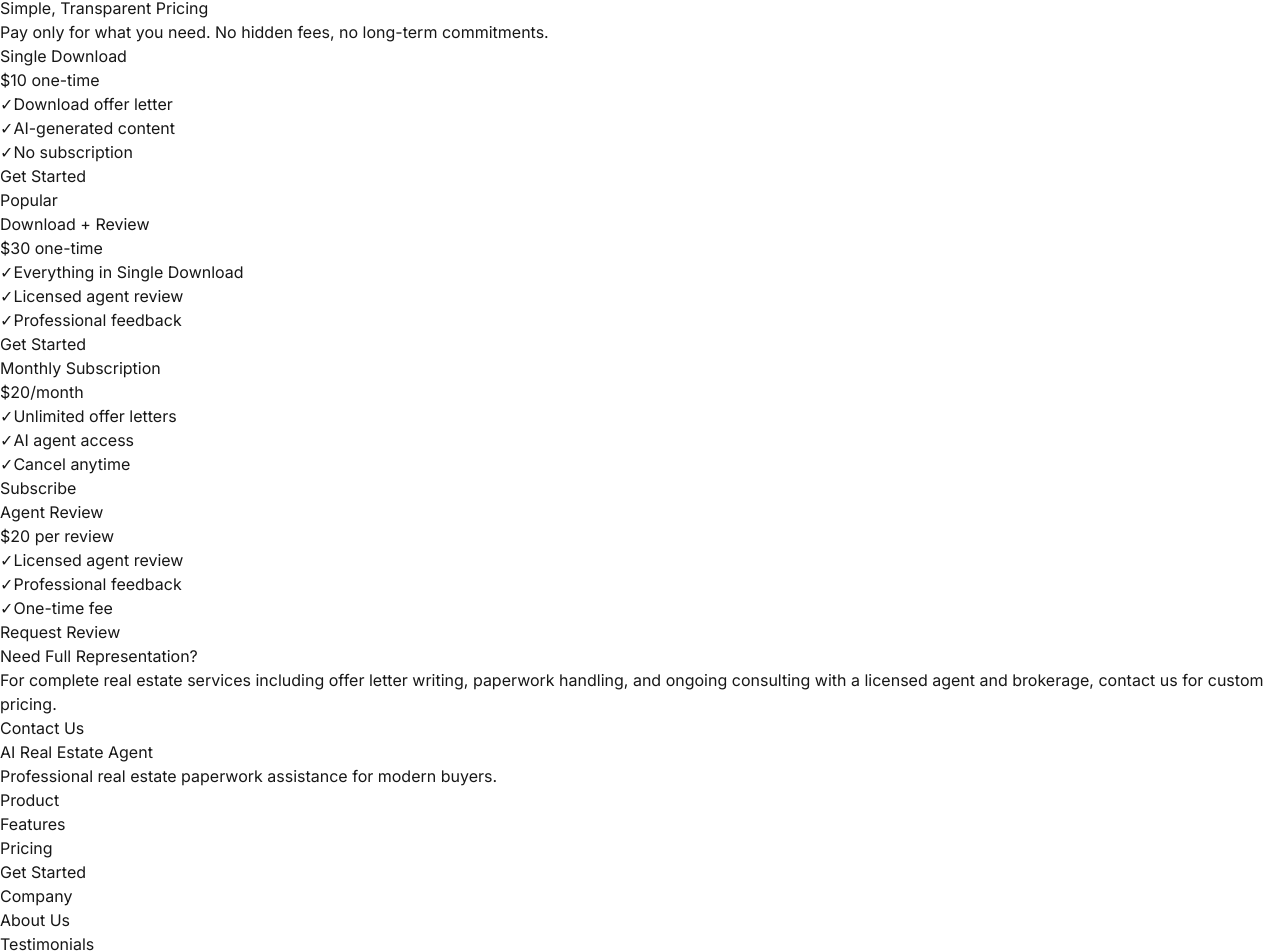
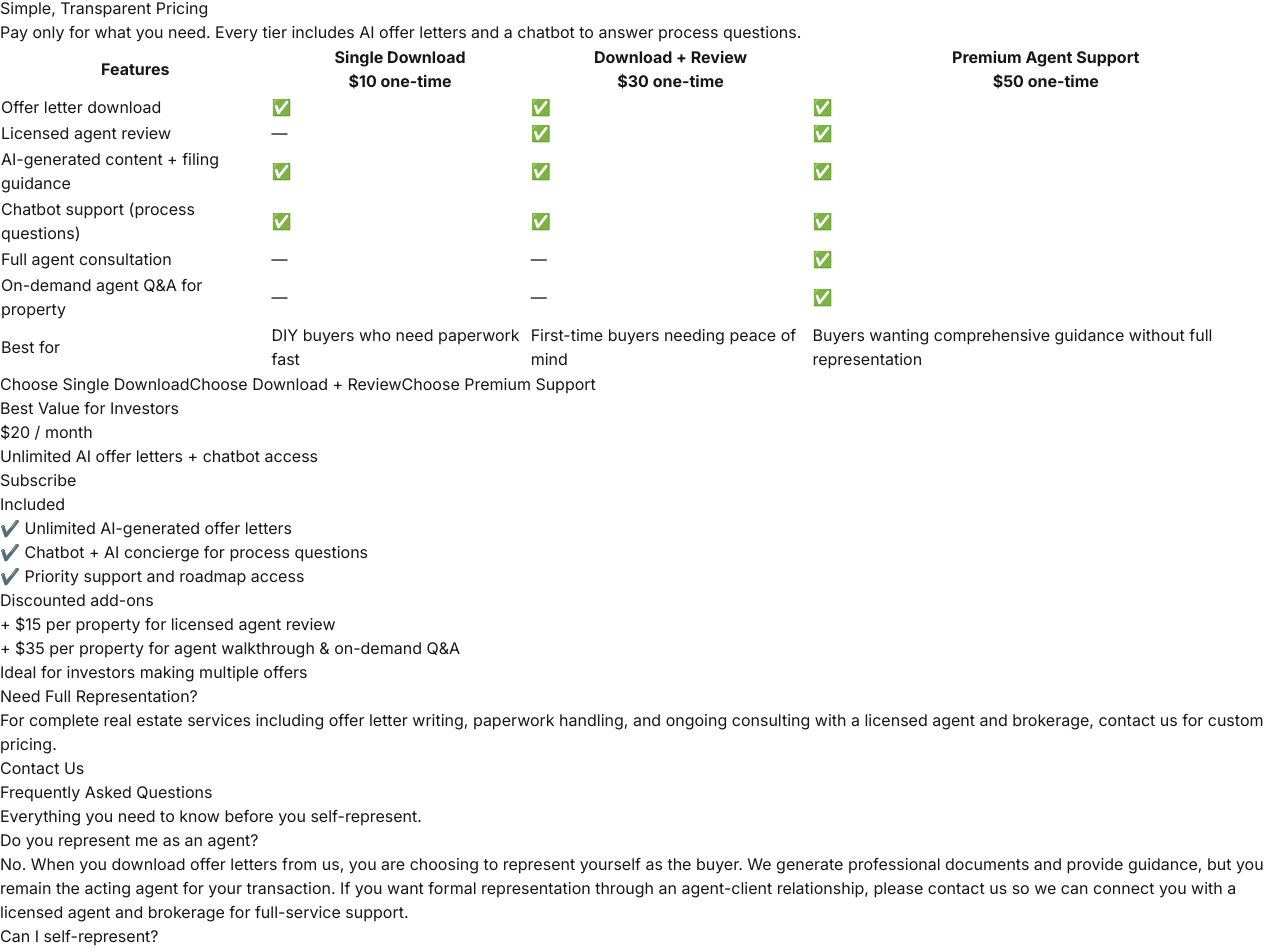
Before and after one commit to hudeintres/ai-real-estate-agent, a Next.js app in the folder apps/web/: page / in a window 1280 px wide. Shown: the part 1132-2084 px from the top of the page. Built offline with nearby package versions, Linux system fonts and the light colour scheme.

Commit message:
updated pricing and faq

```diff
--- a/apps/web/src/app/page.tsx
+++ b/apps/web/src/app/page.tsx
@@ -15,6 +15,7 @@ export default function Home() {
               <a href="#about" className="text-gray-700 hover:text-blue-600 transition">About</a>
               <a href="#testimonials" className="text-gray-700 hover:text-blue-600 transition">Testimonials</a>
               <a href="#pricing" className="text-gray-700 hover:text-blue-600 transition">Pricing</a>
+              <a href="#faq" className="text-gray-700 hover:text-blue-600 transition">FAQ</a>
             </div>
             <Link
               href="/property"
@@ -215,127 +216,146 @@ export default function Home() {
           <div className="text-center mb-16">
             <h2 className="text-4xl font-bold text-gray-900 mb-4">Simple, Transparent Pricing</h2>
             <p className="text-xl text-gray-600">
-              Pay only for what you need. No hidden fees, no long-term commitments.
+              Pay only for what you need. Every tier includes AI offer letters and a chatbot to answer process questions.
             </p>
           </div>
-          <div className="grid md:grid-cols-2 lg:grid-cols-4 gap-6 max-w-6xl mx-auto">
-            {/* Single Download */}
-            <div className="bg-white rounded-lg shadow-lg p-6 border-2 border-gray-200">
-              <h3 className="text-2xl font-bold mb-2 text-gray-800">Single Download</h3>
-              <div className="mb-4">
-                <span className="text-4xl font-bold text-gray-900">$10</span>
-                <span className="text-gray-600"> one-time</span>
+
+          <div className="bg-white rounded-2xl shadow-xl overflow-hidden">
+            <div className="overflow-x-auto">
+              <table className="min-w-full border-separate" style={{ borderSpacing: 0 }}>
+                <thead className="bg-gray-900 text-white">
+                  <tr>
+                    <th className="py-4 px-6 text-left text-sm font-semibold uppercase tracking-wider">Features</th>
+                    {[
+                      { name: 'Single Download', price: '$10 one-time', emphasis: false },
+                      { name: 'Download + Review', price: '$30 one-time', emphasis: true },
+                      { name: 'Premium Agent Support', price: '$50 one-time', emphasis: false },
+                    ].map((tier) => (
+                      <th
+                        key={tier.name}
+                        className={`py-4 px-6 text-center text-sm font-semibold uppercase tracking-wider ${
+                          tier.emphasis ? 'bg-blue-600' : ''
+                        }`}
+                      >
+                        <div className="text-lg font-bold">{tier.name}</div>
+                        <div className="text-sm font-normal opacity-90">{tier.price}</div>
+                      </th>
+                    ))}
+                  </tr>
+                </thead>
+                <tbody>
+                  {[
+                    {
+                      label: 'Offer letter download',
+                      values: [true, true, true],
+                    },
+                    {
+                      label: 'Licensed agent review',
+                      values: [false, true, true],
+                    },
+                    {
+                      label: 'AI-generated content + filing guidance',
+                      values: [true, true, true],
+                    },
+                    {
+                      label: 'Chatbot support (process questions)',
+                      values: [true, true, true],
+                    },
+                    {
+                      label: 'Full agent consultation',
+                      values: [false, false, true],
+                    },
+                    {
+                      label: 'On-demand agent Q&A for property',
+                      values: [false, false, true],
+                    },
+                    {
+                      label: 'Best for',
+                      values: [
+                        'DIY buyers who need paperwork fast',
+                        'First-time buyers needing peace of mind',
+                        'Buyers wanting comprehensive guidance without full representation',
+                      ],
+                      isText: true,
+                    },
+                  ].map((row) => (
+                    <tr key={row.label} className="border-t border-gray-200">
+                      <td className="py-5 px-6 text-gray-900 font-medium text-base bg-gray-50">{row.label}</td>
+                      {row.values.map((value, idx) => (
+                        <td key={`${row.label}-${idx}`} className="py-5 px-6 text-center text-gray-800">
+                          {row.isText ? (
+                            <span className="text-sm text-gray-600">{value as string}</span>
+                          ) : value ? (
+                            <span className="text-2xl" role="img" aria-label="included">
+                              ✅
+                            </span>
+                          ) : (
+                            <span className="text-2xl text-gray-300" role="img" aria-label="not included">
+                              —
+                            </span>
+                          )}
+                        </td>
+                      ))}
+                    </tr>
+                  ))}
+                </tbody>
+              </table>
             </div>
-              <ul className="space-y-3 mb-6 text-gray-700">
-                <li className="flex items-start">
-                  <span className="text-green-500 mr-2">✓</span>
-                  <span>Download offer letter</span>
-                </li>
-                <li className="flex items-start">
-                  <span className="text-green-500 mr-2">✓</span>
-                  <span>AI-generated content</span>
-                </li>
-                <li className="flex items-start">
-                  <span className="text-green-500 mr-2">✓</span>
-                  <span>No subscription</span>
-                </li>
-              </ul>
+            <div className="p-6 border-t border-gray-200 flex flex-wrap gap-4 justify-center">
+              {[
+                { label: 'Choose Single Download', color: 'bg-gray-700 hover:bg-gray-800' },
+                { label: 'Choose Download + Review', color: 'bg-blue-600 hover:bg-blue-700' },
+                { label: 'Choose Premium Support', color: 'bg-indigo-600 hover:bg-indigo-700' },
+              ].map((cta) => (
+                <Link
+                  key={cta.label}
+                  href="/property"
+                  className={`${cta.color} text-white px-5 py-2.5 rounded-lg text-sm font-semibold transition`}
+                >
+                  {cta.label}
+                </Link>
+              ))}
+            </div>
+          </div>
+
+          {/* Subscription row */}
+          <div className="mt-12">
+            <div className="bg-white rounded-2xl shadow-xl p-8 border-2 border-green-500 relative overflow-hidden">
+              <div className="absolute top-4 right-4 bg-green-500 text-white px-4 py-1 rounded-full text-sm font-semibold shadow">
+                Best Value for Investors
+              </div>
+              <div className="grid md:grid-cols-3 gap-6 items-center">
+                <div>
+                  <h3 className="text-3xl font-bold text-gray-900 mb-2">$20 / month</h3>
+                  <p className="text-gray-600 mb-4">Unlimited AI offer letters + chatbot access</p>
                   <Link
                     href="/property"
-                className="block w-full bg-gray-600 text-white text-center px-4 py-3 rounded-lg hover:bg-gray-700 transition"
-              >
-                Get Started
-              </Link>
-            </div>
-
-            {/* Single Download + Review */}
-            <div className="bg-white rounded-lg shadow-lg p-6 border-2 border-blue-500 relative">
-              <div className="absolute top-0 right-0 bg-blue-500 text-white px-3 py-1 rounded-bl-lg text-sm font-semibold">
-                Popular
-              </div>
-              <h3 className="text-2xl font-bold mb-2 text-gray-800">Download + Review</h3>
-              <div className="mb-4">
-                <span className="text-4xl font-bold text-gray-900">$30</span>
-                <span className="text-gray-600"> one-time</span>
-              </div>
-              <ul className="space-y-3 mb-6 text-gray-700">
-                <li className="flex items-start">
-                  <span className="text-green-500 mr-2">✓</span>
-                  <span>Everything in Single Download</span>
-                </li>
-                <li className="flex items-start">
-                  <span className="text-green-500 mr-2">✓</span>
-                  <span>Licensed agent review</span>
-                </li>
-                <li className="flex items-start">
-                  <span className="text-green-500 mr-2">✓</span>
-                  <span>Professional feedback</span>
-                </li>
-              </ul>
-              <Link
-                href="/property"
-                className="block w-full bg-blue-600 text-white text-center px-4 py-3 rounded-lg hover:bg-blue-700 transition"
-              >
-                Get Started
-              </Link>
-            </div>
-
-            {/* Monthly Subscription */}
-            <div className="bg-white rounded-lg shadow-lg p-6 border-2 border-gray-200">
-              <h3 className="text-2xl font-bold mb-2 text-gray-800">Monthly Subscription</h3>
-              <div className="mb-4">
-                <span className="text-4xl font-bold text-gray-900">$20</span>
-                <span className="text-gray-600">/month</span>
-              </div>
-              <ul className="space-y-3 mb-6 text-gray-700">
-                <li className="flex items-start">
-                  <span className="text-green-500 mr-2">✓</span>
-                  <span>Unlimited offer letters</span>
-                </li>
-                <li className="flex items-start">
-                  <span className="text-green-500 mr-2">✓</span>
-                  <span>AI agent access</span>
-                </li>
-                <li className="flex items-start">
-                  <span className="text-green-500 mr-2">✓</span>
-                  <span>Cancel anytime</span>
-                </li>
-              </ul>
-              <Link
-                href="/property"
-                className="block w-full bg-green-600 text-white text-center px-4 py-3 rounded-lg hover:bg-green-700 transition"
+                    className="inline-block bg-green-600 text-white px-6 py-3 rounded-lg font-semibold hover:bg-green-700 transition"
                   >
                     Subscribe
                   </Link>
                 </div>
-
-            {/* Agent Review Only */}
-            <div className="bg-white rounded-lg shadow-lg p-6 border-2 border-gray-200">
-              <h3 className="text-2xl font-bold mb-2 text-gray-800">Agent Review</h3>
-              <div className="mb-4">
-                <span className="text-4xl font-bold text-gray-900">$20</span>
-                <span className="text-gray-600"> per review</span>
+                <div className="md:col-span-2">
+                  <div className="grid sm:grid-cols-2 gap-4">
+                    <div className="bg-green-50 border border-green-100 rounded-lg p-4">
+                      <h4 className="font-semibold text-gray-900 mb-2">Included</h4>
+                      <ul className="space-y-2 text-gray-700 text-sm">
+                        <li>✔️ Unlimited AI-generated offer letters</li>
+                        <li>✔️ Chatbot + AI concierge for process questions</li>
+                        <li>✔️ Priority support and roadmap access</li>
+                      </ul>
                     </div>
-              <ul className="space-y-3 mb-6 text-gray-700">
-                <li className="flex items-start">
-                  <span className="text-green-500 mr-2">✓</span>
-                  <span>Licensed agent review</span>
-                </li>
-                <li className="flex items-start">
-                  <span className="text-green-500 mr-2">✓</span>
-                  <span>Professional feedback</span>
-                </li>
-                <li className="flex items-start">
-                  <span className="text-green-500 mr-2">✓</span>
-                  <span>One-time fee</span>
-                </li>
+                    <div className="bg-white border border-gray-200 rounded-lg p-4">
+                      <h4 className="font-semibold text-gray-900 mb-2">Discounted add-ons</h4>
+                      <ul className="space-y-2 text-gray-700 text-sm">
+                        <li>+ $15 per property for licensed agent review</li>
+                        <li>+ $35 per property for agent walkthrough & on-demand Q&A</li>
+                        <li>Ideal for investors making multiple offers</li>
                       </ul>
-              <Link
-                href="/property"
-                className="block w-full bg-purple-600 text-white text-center px-4 py-3 rounded-lg hover:bg-purple-700 transition"
-              >
-                Request Review
-              </Link>
+                    </div>
+                  </div>
+                </div>
+              </div>
             </div>
           </div>
 
@@ -353,6 +373,57 @@ export default function Home() {
               >
                 Contact Us
               </a>
+            </div>
+          </div>
+        </div>
+      </section>
+
+      {/* FAQ Section */}
+      <section id="faq" className="py-20 bg-white">
+        <div className="max-w-7xl mx-auto px-4 sm:px-6 lg:px-8">
+          <div className="text-center mb-16">
+            <h2 className="text-4xl font-bold text-gray-900 mb-4">Frequently Asked Questions</h2>
+            <p className="text-xl text-gray-600">Everything you need to know before you self-represent.</p>
+          </div>
+
+          <div className="max-w-4xl mx-auto space-y-6">
+            <div className="bg-gray-50 border border-gray-200 rounded-lg p-6 shadow-sm">
+              <h3 className="text-2xl font-semibold text-gray-900 mb-3">Do you represent me as an agent?</h3>
+              <p className="text-gray-700 leading-relaxed">
+                No. When you download offer letters from us, you are choosing to represent yourself as the buyer. We generate
+                professional documents and provide guidance, but you remain the acting agent for your transaction. If you want
+                formal representation through an agent-client relationship, please contact us so we can connect you with a licensed
+                agent and brokerage for full-service support.
+              </p>
+            </div>
+
+            <div className="bg-gray-50 border border-gray-200 rounded-lg p-6 shadow-sm">
+              <h3 className="text-2xl font-semibold text-gray-900 mb-3">Can I self-represent?</h3>
+              <p className="text-gray-700 leading-relaxed">
+                Absolutely. Self-representation is becoming more common as buyers gain access to listing data, market insights,
+                and AI assistants like ours. With the right tools, confident buyers can negotiate directly, save on commissions,
+                and maintain control of the process. We built this product specifically to empower modern buyers who want to
+                self-represent with professional-grade paperwork and guidance.
+              </p>
+            </div>
+
+            <div className="bg-gray-50 border border-gray-200 rounded-lg p-6 shadow-sm">
+              <h3 className="text-2xl font-semibold text-gray-900 mb-3">If the seller offers a buyer agent commission, can I receive it?</h3>
+              <p className="text-gray-700 leading-relaxed">
+                Not directly, but you can capture that value through negotiation. If the seller is offering a buyer&apos;s agent commission,
+                we can help you negotiate a lower purchase price or seller credit in lieu of the commission. Our automated offer letter makes
+                it easy to present this structure professionally so you keep more money in your pocket.
+              </p>
+            </div>
+
+            <div className="bg-gray-50 border border-gray-200 rounded-lg p-6 shadow-sm">
+              <h3 className="text-2xl font-semibold text-gray-900 mb-3">It&apos;s my first time buying a home—can I still do this?</h3>
+              <p className="text-gray-700 leading-relaxed">
+                Definitely. We guide you through every step. With flexible pricing, you only pay for the level of support you need:
+                from AI-generated offer letters to optional licensed agent reviews, all the way up to full representation if you decide
+                you want an agent by your side. Start with the self-service experience, and if you ever feel uncertain, upgrade to the
+                tier that gives you direct agent help—or contact us for full representation.
+              </p>
             </div>
           </div>
         </div>
```
Lines whose indentation alone changed are shown as unchanged.
